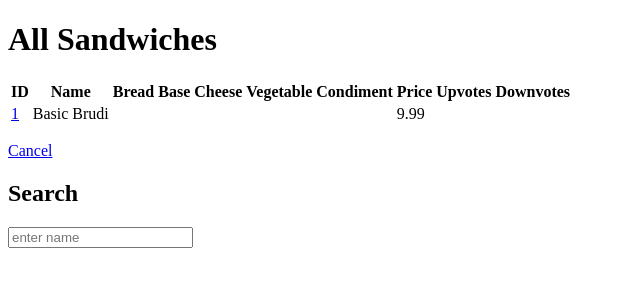
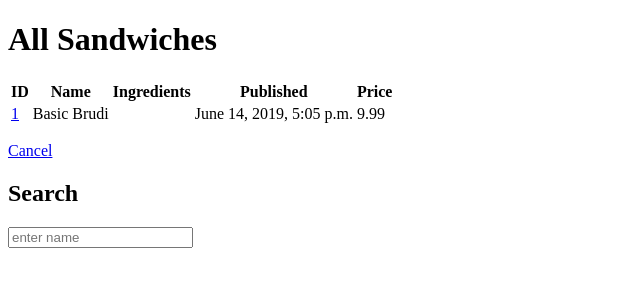
Before and after one commit to msienkiewicz7/baccoapp, a Django app: page /mysandwich/show in a window 1280 px wide. Shown: the top 300 px of the page, without its empty margins (0-640 px from the left). Run offline with Django 3.2, Linux system fonts and the light colour scheme; data comes from the database, SQL or seed files in the repository.

Commit message:
again aggressive 4 u

```diff
--- a/baccoapp/mysandwich/models.py
+++ b/baccoapp/mysandwich/models.py
@@ -1,4 +1,6 @@
 from django.db import models
+from django.utils import timezone
+
 
 def small_directory_path(instance, filename):
     return 'static/images/ingredients/small/' + instance.name.lower() + '_small.' + filename.split(".")[1]
@@ -37,7 +39,8 @@
     price = models.DecimalField(max_digits=3, decimal_places=2, default=0) # max 9,99
 
     def __str__(self):
-        return '[' + self.type + '] ' + self.name
+        return self.name
+        # return '[' + self.type + '] ' + self.name
 
 
 
@@ -47,7 +50,9 @@
 class Sandwich(models.Model):
     name = models.CharField(max_length=255)
     ingredients = models.ManyToManyField(Ingredient)
-    pub_date = models.DateTimeField('date created')
+    # pub_date = models.DateTimeField('date created')
+    pub_date = models.DateTimeField(default=timezone.now(), blank=True)
+
 
     price = models.DecimalField(max_digits=4, decimal_places=2, default=0) # max 99,99
 
--- a/baccoapp/mysandwich/templates/mysandwich/sandwich_list.html
+++ b/baccoapp/mysandwich/templates/mysandwich/sandwich_list.html
@@ -7,28 +7,22 @@
     <tr class="sandwich_header">
         <th>ID</th>
         <th>Name</th>
-        <th>Bread</th>
-        <th>Base</th>
-        <th>Cheese</th>
-        <th>Vegetable</th>
-        <th>Condiment</th>
+        <th>Ingredients</th>
+        <th>Published</th>
         <th>Price</th>
-        <th>Upvotes</th>
-        <th>Downvotes</th>
     </tr>
 
     {% for sandwich in all_sandwiches %}
     <tr class="sandwich_row">
         <td><a href="show/{{ sandwich.id }}">{{ sandwich.id }}</a></td>
         <td>{{ sandwich.name }}</td>
-        <td>{{ sandwich.bread }}</td>
-        <td>{{ sandwich.base }}</td>
-        <td>{{ sandwich.cheese }}</td>
-        <td>{{ sandwich.vegetable}}</td>
-        <td>{{ sandwich.condiment}}</td>
-        <td>{{ sandwich.price}}</td>
-        <td>{{ sandwich.upvotes}}</td>
-        <td>{{ sandwich.downvotes}}</td>
+        <td>
+          {% for ingredient in all_ingredients %}
+            {{ ingredient.name }},
+          {% endfor %}
+        </td>
+        <td>{{ sandwich.pub_date }}</td>
+        <td>{{ sandwich.price }}</td>
     </tr>
     {% endfor %}
 </table>
--- a/baccoapp/mysandwich/urls.py
+++ b/baccoapp/mysandwich/urls.py
@@ -13,5 +13,4 @@
     path('show', SandwichListView.as_view(), name='all-sandwiches'),
     path('show/<int:pk>', SandwichDetailView.as_view(), name='sandwich'),
     path('search/', SearchResultsView.as_view(), name='search_results'),
-
 ]
--- a/baccoapp/mysandwich/views.py
+++ b/baccoapp/mysandwich/views.py
@@ -13,6 +13,8 @@
 from django.db.models import Q
 from .models import Sandwich
 from .forms import SandwichForm
+from .models import Ingredient
+# from .forms import IngredientForm
 
 # Create your views here.
 class SandwichListView(ListView):
@@ -63,3 +65,13 @@
 
     # return render(request, 'sandwiches/sandwich_add.html', {'form': form})
     return render(request, 'mysandwich/mysandwich.html', {'form': form})
+
+
+class IngredientsListView(ListView):
+    model = Ingredient
+    context_object_name = "all_ingredients"
+
+    def get_context_data(self, **kwargs):
+        context = super(IngredientsListView, self).get_context_data(**kwargs)
+        context['ingredients_list'] = Ingredient.objects.all()
+        return context
```
Also changed, not shown: baccoapp/mysandwich/templates/mysandwich/sandwich_detail.html (+3 -8 lines), baccoapp/mysandwich/migrations/0005_auto_20190620_2144.py (added), baccoapp/mysandwich/migrations/0006_auto_20190620_2146.py (added).
